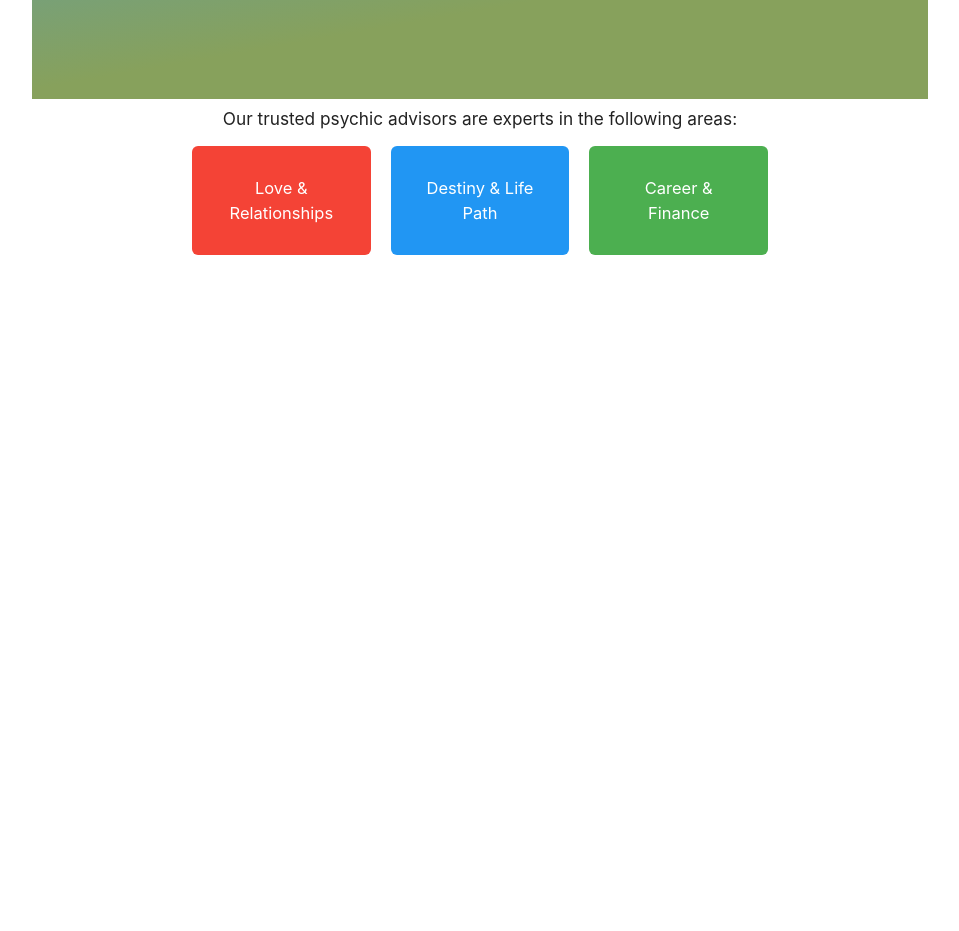
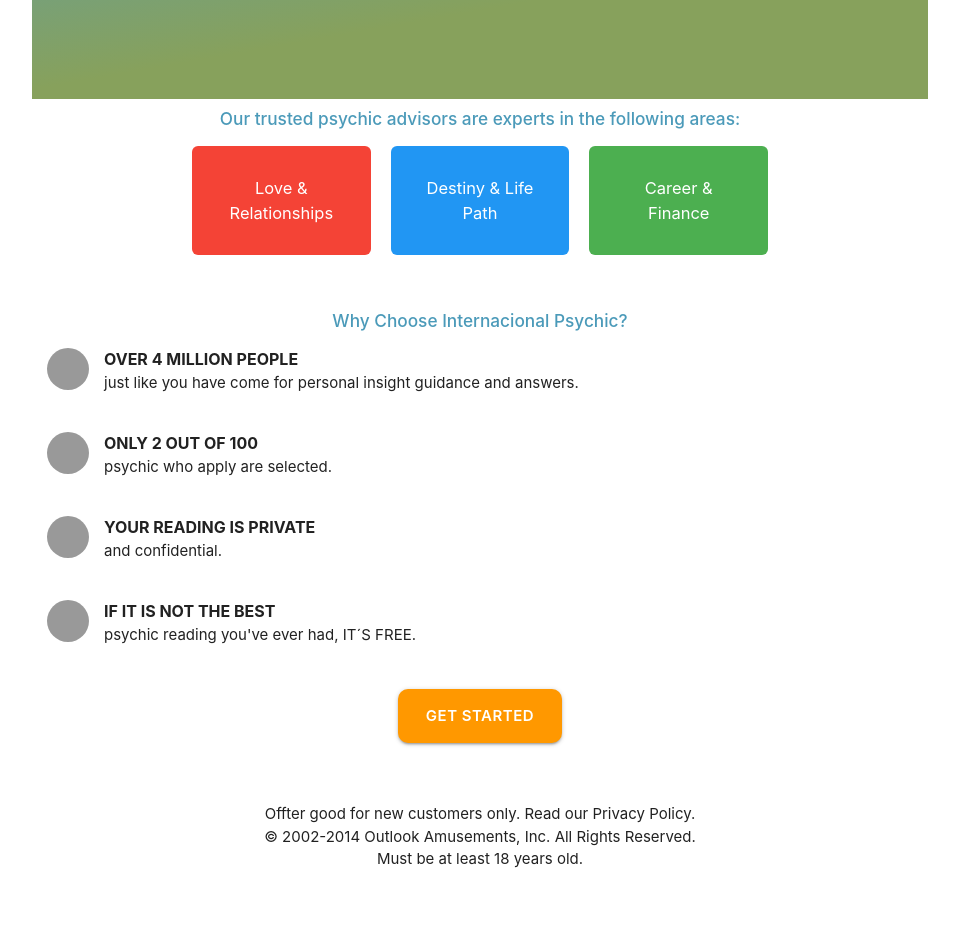
Before and after one commit to anggelicahr/startDesign, a plain HTML site: page index.html in a window 1280 px wide. Shown: the part 371-1302 px from the top of the page, without its empty margins (160-1119 px from the left). Before the commit the page ends 800 px from the top, so only its background shows below. Drawn offline with nearby package versions, Linux system fonts and the light colour scheme.

Commit message:
Finalización del maquetado

```diff
--- a/index.html
+++ b/index.html
@@ -49,8 +49,8 @@
             </div>
         </section>
 
-        <article class="container">
-            <h6 class="center">Our trusted psychic advisors are experts in the following areas:</h6>
+        <section class="container">
+            <h6 class="center section__title">Our trusted psychic advisors are experts in the following areas:</h6>
             <div class="grid__container">
                 <div class="grid__item red">
                     <p>Love & Relationships</p>
@@ -62,7 +62,47 @@
                     <p>Career & Finance</p>
                 </div>
             </div>
-        </article>
+        </section>
+
+        <br><br>
+        <section class="container">
+            <h6 class="center section__title">Why Choose Internacional Psychic?</h6>
+            <div>
+                <ul class="collection collection__styles">
+                    <li class="collection-item avatar collection__styles">
+                        <i class="material-icons circle"></i>
+                        <span class="title">over 4 million people</span>
+                        <p>just like you have come for personal insight guidance and answers.</p>
+                    </li>
+                    <li class="collection-item avatar collection__styles">
+                        <i class="material-icons circle"></i>
+                        <span class="title">only 2 out of 100</span>
+                        <p>psychic who apply are selected.</p>
+                    </li>
+                    <li class="collection-item avatar collection__styles">
+                        <i class="material-icons circle"></i>
+                        <span class="title">your reading is private</span>
+                        <p>and confidential.</p>
+                    </li>
+                    <li class="collection-item avatar collection__styles">
+                        <i class="material-icons circle"></i>
+                        <span class="title">if it is not the best</span>
+                        <p>psychic reading you've ever had, IT´S FREE.</p>
+                    </li>
+                </ul>
+            </div>
+            <div class="center">
+                <a class="waves-effect waves-light btn-large orange">Get Started</a>
+            </div>
+        </section>
+
+        <footer class="footer__section">
+            <div class="container">
+                <p>Offter good for new customers only. Read our Privacy Policy.</p>
+                <p>© 2002-2014 Outlook Amusements, Inc. All Rights Reserved.</p>
+                <p>Must be at least 18 years old.</p>
+            </div>
+          </footer>
     </header>
 </body>
 </html>
--- a/style.css
+++ b/style.css
@@ -81,12 +81,19 @@ nav {
 }
 
 .btn-large {
+  color: #ffffff !important;
+  font-weight: 600;
   border-radius: 10px;
 }
 
 .btn-large:hover {
   color: #ffa500;
   color: #000000;
+}
+
+.section__title {
+  color: #4b9ab9;
+  font-weight: 500;
 }
 
 .grid__container {
@@ -103,3 +110,17 @@ nav {
   color: #ffffff;
   text-align: center;
 }
+
+.collection__styles {
+  border: none !important;
+}
+
+.title {
+  text-transform: uppercase;
+  font-weight: 700;
+}
+
+.footer__section {
+  padding: 60px 0;
+  text-align: center;
+}
```
